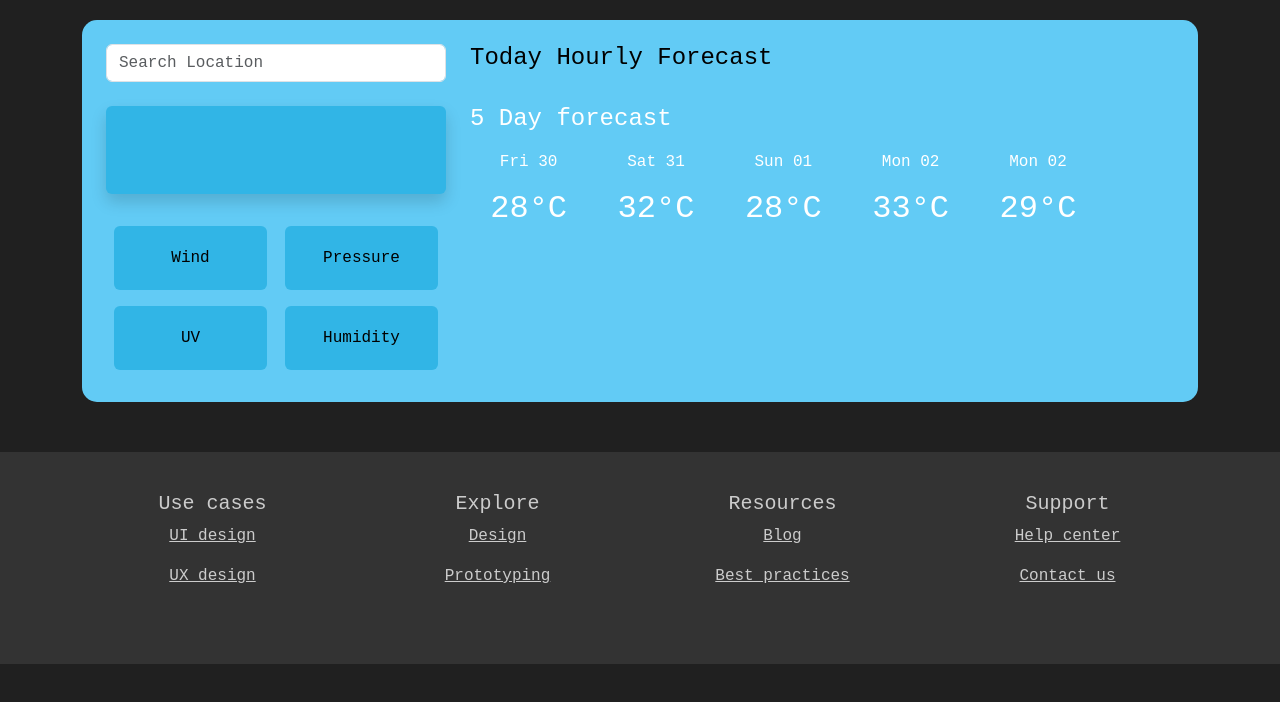
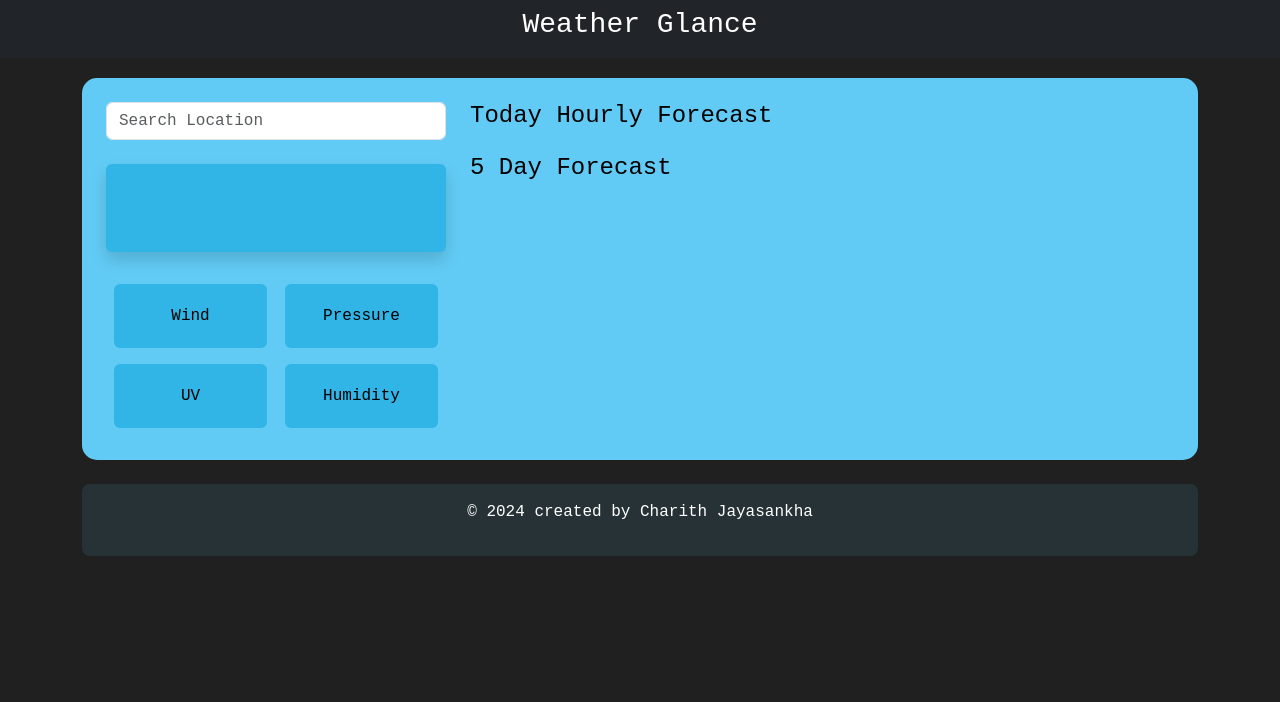
Before and after one commit to CharithJayasankha/weatherApp, a plain HTML site: page index.html in a window 1280 px wide. Drawn offline with nearby package versions, Linux system fonts and the light colour scheme; no server answers.

Commit message:
update day forecast and add new footer

```diff
--- a/getData.js
+++ b/getData.js
@@ -10,6 +10,7 @@ let uv = document.getElementById("uv");
 let humidity = document.getElementById("humidity");
 let localTime = document.getElementById("localTime");
 let hourlyForecast = document.getElementById("hourlyForecast");
+let dayForecast = document.getElementById("dayForecast");
 
 let apiKey = "a6fe6ee90f0944f8845143548242908";
 let array = [];
@@ -45,24 +46,48 @@ function fetchWeather(city) {
 
         let count = 0;
         for (; hourIndex < hours.length; hourIndex++) {
-          if (count == 8) break;
+          if (count == 10) break;
 
           let card = `<div
                 class="card text-center shadow col-6 col-sm-4 col-lg-2 p-2 m-1"
-                style="background-color: #31b5e6; width:150px"
+                style="background-color: #31b5e6; width:120px"
               >
                 <div class="card-body p-1">
-                  <p>${hourIndex}:00</p>
+                  <p style="color:rgba(0, 0, 120, 1);">${hourIndex}:00</p>
                   <img src="${"http:" + hours[hourIndex].condition.icon}">
-                  <h2>${hours[hourIndex].temp_c}°C</h2>
+                  <h4>${hours[hourIndex].temp_c}°C</h4>
                 </div>
               </div>`;
 
           hourlyForecast.innerHTML += card;
           count++;
         }
+        count = 0;
+        for (let index = 1; index < forecastDay.length; index++) {
+          if (count == 5) break;
+
+          let card = `<div
+                class="card text-center shadow col-6 col-sm-4 col-lg-2 p-2 m-1"
+                style="background-color: #31b5e6; width:120px"
+              >
+                <div class="card-body p-1">
+                  <p style="color:rgba(0, 0, 120, 1);">${
+                    forecastDay[index].date
+                  }</p>
+                  // <img src="${
+                    "http:" + forecastDay[index].day.condition.icon
+                  }">
+                  <h4>${forecastDay[index].day.maxtemp_c}°C</h4>
+                  <p>${forecastDay[index].day.condition.text}</p>
+                </div>
+              </div>`;
+
+          dayForecast.innerHTML += card;
+          console.log(forecastDay[index].date);
+          count++;
+        }
       } else {
-        console.error("Invalid data received from API");
+        alert("Enter correct city...");
       }
     })
     .catch((error) => console.error("Error fetching weather data:", error));
@@ -74,6 +99,8 @@ searchBox.addEventListener("keypress", function (e) {
     if (city) {
       fetchWeather(city);
       hourlyForecast.innerHTML = "";
+      dayForecast.innerHTML = "";
+      searchBox.value = "";
     }
   }
 });
--- a/index.html
+++ b/index.html
@@ -11,6 +11,11 @@
     <link rel="stylesheet" href="main.css" />
   </head>
   <body>
+    <nav
+      class="navbar navbar-expand-lg navbar-dark bg-dark d-flex justify-content-center"
+    >
+      <h3>Weather Glance</h3>
+    </nav>
     <div class="container">
       <div class="weather-card p-4">
         <div class="row">
@@ -95,59 +100,17 @@
           <div class="col-12 col-md-8">
             <h4 style="color: rgb(0, 0, 0)">Today Hourly Forecast</h4>
             <div id="hourlyForecast" class="hourly-forecast"></div>
-            <h4 class="mt-4">5 Day forecast</h4>
-            <div class="five-day-forecast">
-              <div class="card text-center col-6 col-md-4 col-lg-2 p-2">
-                <p>Fri 30</p>
-                <h2>28°C</h2>
-              </div>
-              <div class="card text-center col-6 col-md-4 col-lg-2 p-2">
-                <p>Sat 31</p>
-                <h2>32°C</h2>
-              </div>
-              <div class="card text-center col-6 col-md-4 col-lg-2 p-2">
-                <p>Sun 01</p>
-                <h2>28°C</h2>
-              </div>
-              <div class="card text-center col-6 col-md-4 col-lg-2 p-2">
-                <p>Mon 02</p>
-                <h2>33°C</h2>
-              </div>
-              <div class="card text-center col-6 col-md-4 col-lg-2 p-2">
-                <p>Mon 02</p>
-                <h2>29°C</h2>
-              </div>
-            </div>
+            <h4 class="my-3" style="color: rgb(0, 0, 0)">5 Day Forecast</h4>
+            <div class="five-day-forecast" id="dayForecast"></div>
           </div>
         </div>
       </div>
     </div>
 
-    <div class="footer text-center">
-      <div class="container">
-        <div class="row">
-          <div class="col-6 col-md-3">
-            <h5>Use cases</h5>
-            <p><a href="#">UI design</a></p>
-            <p><a href="#">UX design</a></p>
-          </div>
-          <div class="col-6 col-md-3">
-            <h5>Explore</h5>
-            <p><a href="#">Design</a></p>
-            <p><a href="#">Prototyping</a></p>
-          </div>
-          <div class="col-6 col-md-3">
-            <h5>Resources</h5>
-            <p><a href="#">Blog</a></p>
-            <p><a href="#">Best practices</a></p>
-          </div>
-          <div class="col-6 col-md-3">
-            <h5>Support</h5>
-            <p><a href="#">Help center</a></p>
-            <p><a href="#">Contact us</a></p>
-          </div>
-        </div>
-      </div>
+    <div class="container-lg">
+      <footer class="py-3 my-4 rounded-3" style="background-color: #263236">
+        <p class="text-center">&copy; 2024 created by Charith Jayasankha</p>
+      </footer>
     </div>
 
     <script src="https://cdn.jsdelivr.net/npm/bootstrap@5.3.0/dist/js/bootstrap.bundle.min.js"></script>
```
